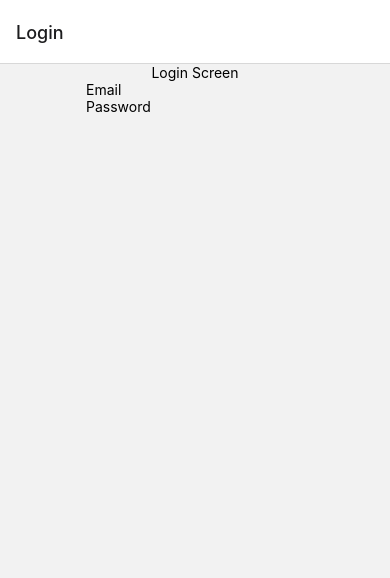
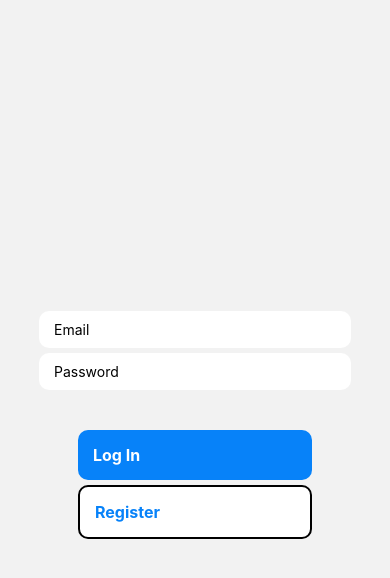
Before and after one commit to chvia223/game-knight, a React Native app: screen /Login in a window 390 px wide. Shown: the top 578 px of the page. Built offline with nearby package versions, Linux system fonts and the light colour scheme.

Commit message:
Got the app connected to firebase. Can create profiles.

```diff
--- a/App.js
+++ b/App.js
@@ -14,7 +14,7 @@ function App() {
   return (
     <NavigationContainer>
       <Stack.Navigator>
-        <Stack.Screen name="Login" component={Login}/>
+        <Stack.Screen options={{headerShown: false}} name="Login" component={Login}/>
         <Stack.Screen name="Feed" component={Feed} />
       </Stack.Navigator>
     </NavigationContainer>
--- /dev/null
+++ b/config/firebase.js
@@ -0,0 +1,29 @@
+// Import the functions you need from the SDKs you need
+import * as firebase from "firebase";
+// TODO: Add SDKs for Firebase products that you want to use
+// https://firebase.google.com/docs/web/setup#available-libraries
+
+// Your web app's Firebase configuration
+// For Firebase JS SDK v7.20.0 and later, measurementId is optional
+const firebaseConfig = {
+  apiKey: "AIzaSyDTTVq0g-6yaO8mDPITeAySuAcAYcv4dRI",
+  authDomain: "gamenight-6543f.firebaseapp.com",
+  projectId: "gamenight-6543f",
+  storageBucket: "gamenight-6543f.appspot.com",
+  messagingSenderId: "210684948728",
+  appId: "1:210684948728:web:99de22978f037600d94b0d",
+  measurementId: "G-B9WZ9HJKTF"
+};
+
+// Initialize Firebase
+let app;
+if (firebase.apps.length === 0) {
+    app = firebase.initializeApp(firebaseConfig);
+}
+else {
+    app = firebase.app()
+}
+
+const auth = firebase.auth()
+
+export { auth };
--- a/screens/login.js
+++ b/screens/login.js
@@ -1,29 +1,56 @@
-import React from 'react'
-import { KeyboardAvoidingView, StyleSheet, Text, View, TextInput } from 'react-native'
+import React, { useState } from 'react'
+import { TouchableOpacity, KeyboardAvoidingView, StyleSheet, Text, View, TextInput } from 'react-native'
+import { auth } from '../config/firebase'
 
 const Login = () => {
+    const [email, setEmail] = useState('');
+    const [password, setPassword] = useState('');
+
+    const handleSignUp = () => {
+        auth
+            .createUserWithEmailAndPassword(email, password)
+            .then(userCredentials => {
+                const user = userCredentials.user;
+                console.log(user.email);
+            }).catch(error => alert(error.message))
+    }
+
+
     return (
         <KeyboardAvoidingView
         style={styles.container}
         behavior="padding"
         >
-            <Text>Login Screen</Text>
             <View style={styles.inputContainer}>
                 <TextInput
                 placeholder="Email"
-                // value={ }
-                // onChangeText={text => }
+                value={email}
+                onChangeText={text => setEmail(text)}
                 style={styles.input}
                 >
                 </TextInput>
                 <TextInput
                 placeholder="Password"
-                // value={ }
-                // onChangeText={text => }
+                value={password}
+                onChangeText={text => setPassword(text)}
                 style={styles.input}
                 secureTextEntry
                 >
                 </TextInput>
+            </View>
+            <View style={styles.buttonContainer}>
+                <TouchableOpacity
+                onPress = {() => {}}
+                style={styles.button}
+                >
+                    <Text style={styles.buttonText}>Log In</Text>
+                </TouchableOpacity>
+                <TouchableOpacity
+                onPress = {handleSignUp}
+                style={[styles.button, styles.buttonOutline]}
+                >
+                    <Text style={styles.buttonOutlineText}>Register</Text>
+                </TouchableOpacity>
             </View>
         </KeyboardAvoidingView>
     )
@@ -33,7 +60,46 @@ export default Login
 
 const styles = StyleSheet.create({
     container: {
+        flex: 1,
         justifyContent: 'center',
         alignItems: 'center',
-    }
+    },
+    inputContainer: {
+        width: '80%',
+    },
+    input: {
+        backgroundColor: 'white',
+        paddingHorizontal: 15,
+        paddingVertical: 10,
+        borderRadius: 10,
+        marginTop: 5,
+    },
+    buttonContainer: {
+        width: '60%',
+        justifyContent: 'center',
+        alignItems: 'center',
+        marginTop: 40,
+    },
+    button: {
+        backgroundColor: '#0782F9',
+        width: '100%',
+        padding: 15,
+        borderRadius: 10,
+    },
+    buttonOutline: {
+        backgroundColor: 'white',
+        marginTop: 5,
+        borderRadius: 10,
+        borderWidth: 2,
+    },
+    buttonText: {
+        color: 'white',
+        fontWeight: '700',
+        fontSize: 16,
+    },
+    buttonOutlineText: {
+        color: '#0782F9',
+        fontWeight: '700',
+        fontSize: 16,
+    },
 })
```
